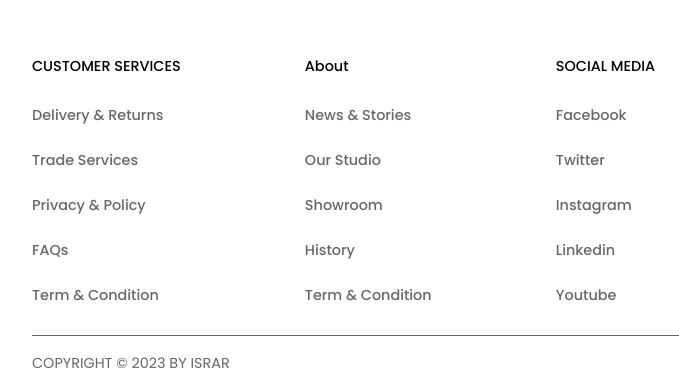
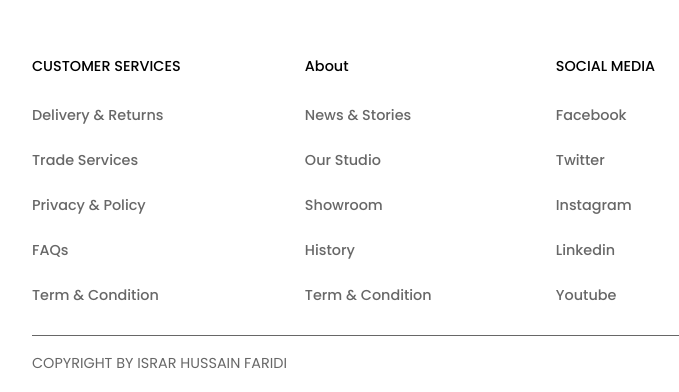
Before and after one commit to israr-faridi/Gixco-ecommerce, a plain HTML site: page contact.html in a window 1280 px wide. Shown: the part 1875-2267 px from the top of the page, 160-839 px from the left. Drawn offline with Linux system fonts and the light colour scheme.

Commit message:
Update contact.html

```diff
--- a/contact.html
+++ b/contact.html
@@ -221,7 +221,7 @@
                 <!-- footer bottom start -->
                 <div class="footer_bottom">
                     <div class="footer_left">
-                        <p>COPYRIGHT © 2023 BY ISRAR</p>
+                        <p>COPYRIGHT BY ISRAR HUSSAIN FARIDI</p>
                     </div>
                     <div class="footer_right">
                         <p>CONNECT WITH US:</p>
```
